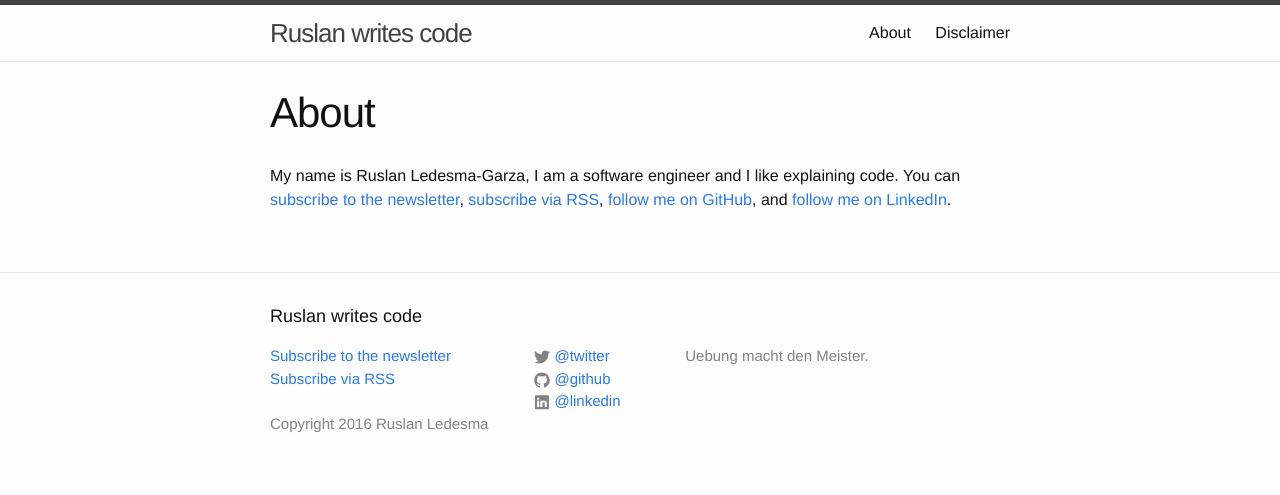
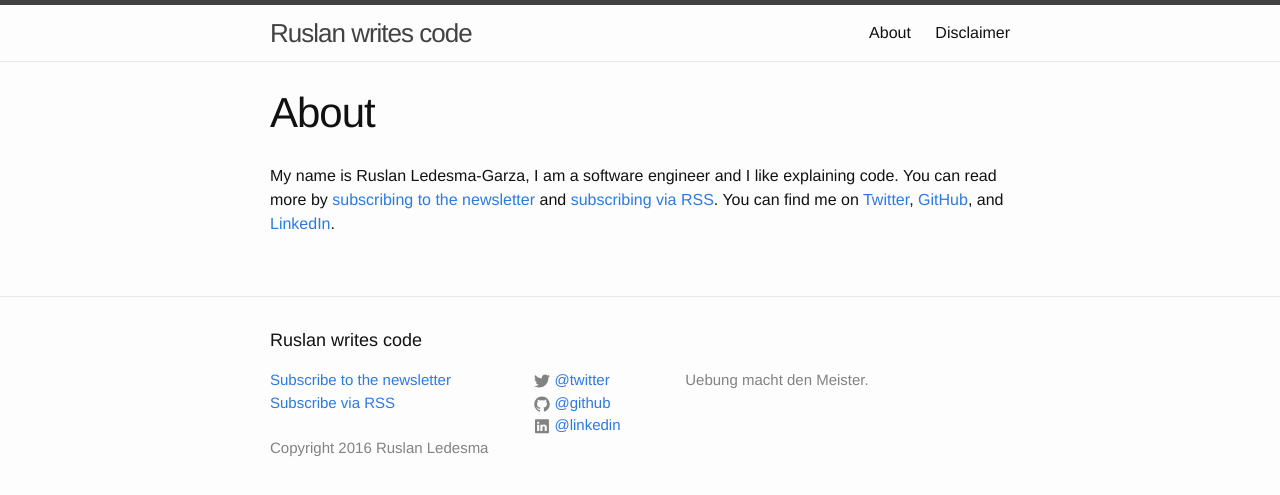
Before and after one commit to mrrusof/mrrusof.github.io, a Jekyll site: the page built from about.md, in a window 1280 px wide. Shown: the top 495 px of the page. Built offline with Jekyll 4.4.1, drawn with Linux system fonts in a browser that asks for light colours.

Commit message:
Mention twitter account in about page.

```diff
--- a/about.md
+++ b/about.md
@@ -5,9 +5,11 @@
 ---
 
 My name is Ruslan Ledesma-Garza, I am a software engineer and I like
-explaining code.  You can <a onclick="subscribe()">subscribe to the
-newsletter</a>, <a href="{{ "/feed.xml" | prepend: site.baseurl
-}}">subscribe via RSS</a>, <a href="https://github.com/{{
-site.github_username }}">follow me on GitHub</a>, and <a
-href="https://www.linkedin.com/in/{{ site.linkedin_username }}">follow
-me on LinkedIn</a>.
+explaining code.
+You can read more by
+<a onclick="subscribe()">subscribing to the newsletter</a>
+and <a href="{{ "/feed.xml" | prepend: site.baseurl }}">subscribing via RSS</a>.
+You can find me on
+<a href="https://twitter.com/{{ site.twitter_username }}">Twitter</a>,
+<a href="https://github.com/{{ site.github_username }}">GitHub</a>,
+and <a href="https://www.linkedin.com/in/{{ site.linkedin_username }}">LinkedIn</a>.
```
